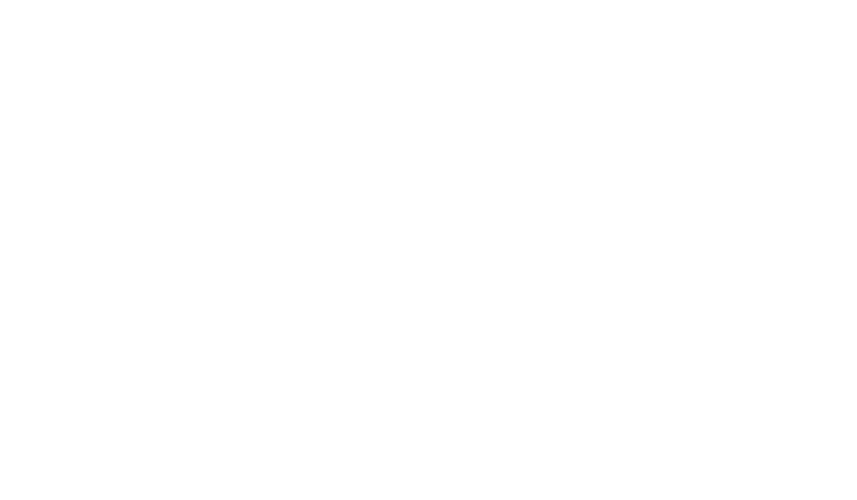
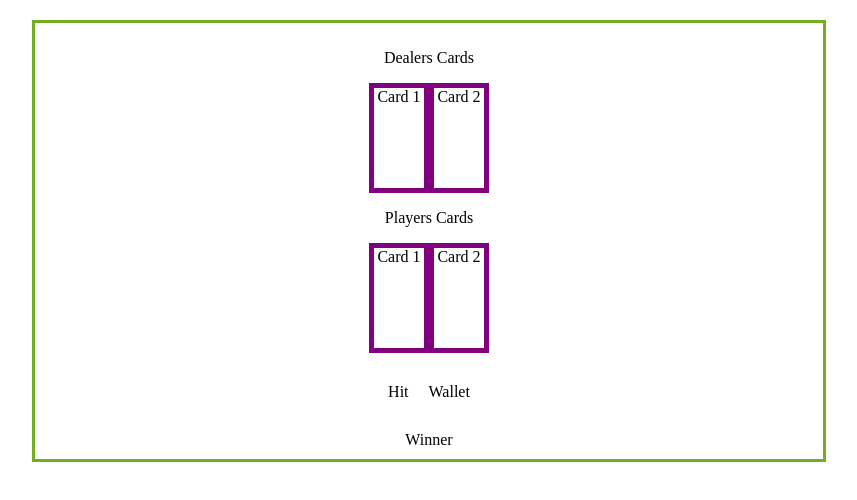
Before and after one commit to mrios23/DGMD-E-28-Assignment-3-BlackJack, a plain HTML site: page index.html in a window 1280 px wide. Shown: the whole page, without its empty margins (211-1068 px from the left). Drawn offline with Linux system fonts and the light colour scheme.

Commit message:
creating rough layout for html

```diff
--- a/css/style.css
+++ b/css/style.css
@@ -0,0 +1,36 @@
+body{
+    margin: auto;
+    width: 60%;
+    border: 3px solid #73AD21;
+    padding: 10px;
+    margin-top: 20px;
+}
+
+#gameContent{
+    text-align: center;
+    /* display: inline-flex; */
+}
+
+#cards{
+    display: inline;
+}
+
+.nextTo{
+    display: inline-flex;
+}
+
+.card{
+    height: 100px;
+    width: 50px;
+    border: 5px solid purple;
+}
+
+#hit, #wallet{
+    margin: 10px;
+}
+
+#gameControls{
+    display: inline-flex;
+    margin-top: 20px;
+    margin-bottom: 20px;
+}
--- a/index.html
+++ b/index.html
@@ -9,6 +9,31 @@
         <link rel="stylesheet" href="css/style.css">
     </head>
     <body>
+        <div id="gameContent">
+            <div id="cards">
+                <div id="dealerCards">
+                    <p>Dealers Cards</p>
+                    <div class="nextTo">
+                        <div class="card">Card 1</div>
+                        <div class="card">Card 2</div>
+                    </div>
+                </div>
+                <div id="playerCards">
+                    <p>Players Cards</p>
+                    <div class="nextTo">
+                        <div class="card">Card 1</div>
+                        <div class="card">Card 2</div>
+                    </div>
+                </div>
+            </div>
+            <div id="gameControls">
+                <div id="hit">Hit</div>
+                <div id="wallet">Wallet</div>
+            </div>
+            <div id="message">Winner</div>
+        </div>
+
+
         <script src="js/index.js" async defer></script>
     </body>
 </html>
```
